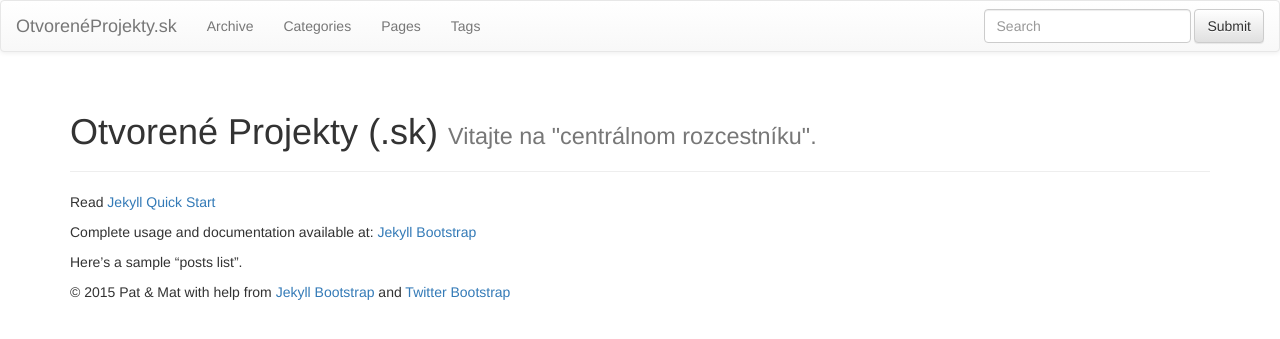
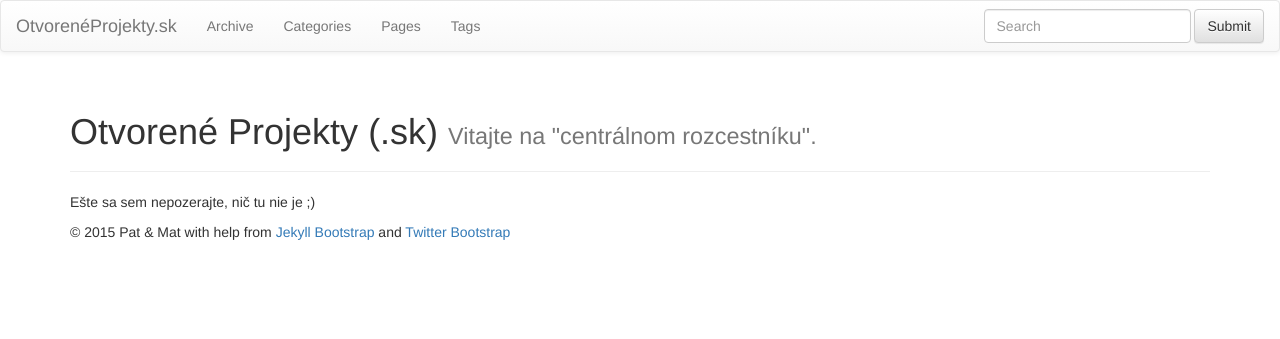
Before and after one commit to otvoreneprojektySK/otvoreneprojektysk.github.io, a Jekyll site: the page built from index.md, in a window 1280 px wide. Shown: the top 339 px of the page. Built offline with Jekyll 4.4.1, drawn with Linux system fonts in a browser that asks for light colours; nearby versions of some CDN libraries; library files that are not in the unit come from our copies.

Commit message:
Update index.md
fix landing page

```diff
--- a/index.md
+++ b/index.md
@@ -4,11 +4,7 @@ title: Otvorené Projekty (.sk)
 tagline: Vitajte na "centrálnom rozcestníku".
 ---
 
-Read [Jekyll Quick Start](http://jekyllbootstrap.com/usage/jekyll-quick-start.html)
-
-Complete usage and documentation available at: [Jekyll Bootstrap](http://jekyllbootstrap.com)
-
-Here's a sample "posts list".
+Ešte sa sem nepozerajte, nič tu nie je ;)
 
 <ul class="posts">
   {% for post in site.posts %}
```
